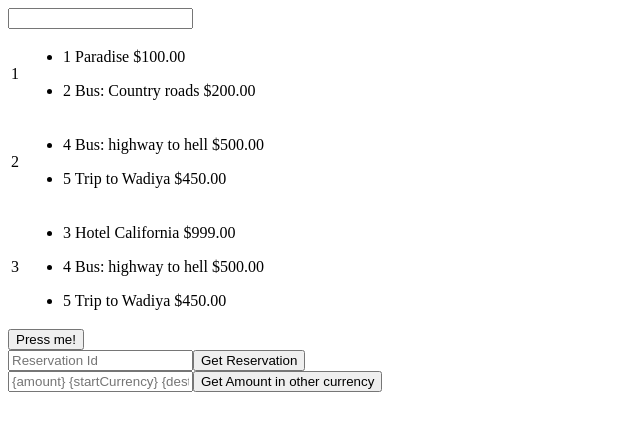
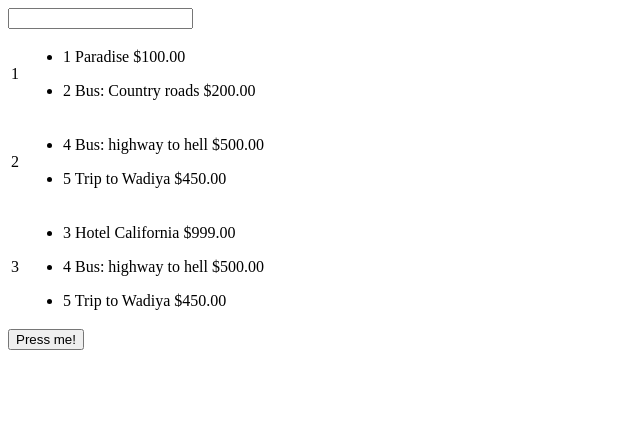
Before and after one commit to josip-paulik/utility-bar, an Angular app: page / in a window 1280 px wide. Shown: the top 430 px of the page, without its empty margins (0-640 px from the left). Built offline with nearby package versions, Linux system fonts and the light colour scheme.

Commit message:
Create retrieve exchange rate command

```diff
--- a/src/app/app.component.html
+++ b/src/app/app.component.html
@@ -13,11 +13,5 @@
 
 <button class="btn-primary" (click)="addNewReservation()">Press me!</button>
 <br />
-<input #reservationIdSearchInput (keyup.enter)="getReservation(reservationIdSearchInput.value)" placeholder="Reservation Id" />
-<button class="btn-primary" (click)="getReservation(reservationIdSearchInput.value)">Get Reservation</button>
-<br />
-<input #checkAmountInput (keyup.enter)="getAmountInDestinationCurrency(checkAmountInput.value)" placeholder="{amount} {startCurrency} {destinationCurrency}">
-<button class="btn-primary" (click)="getAmountInDestinationCurrency(checkAmountInput.value)">Get Amount in other currency</button>
-
 
 <router-outlet></router-outlet>
--- a/src/app/app.component.ts
+++ b/src/app/app.component.ts
@@ -32,15 +32,4 @@
 
     alert(`${reservation.id}  ${reservation.unitsReserved.length}`);
   }
-
-  async getAmountInDestinationCurrency(checkAmountInput: string): Promise<void> {
-    var checkAmountParams = checkAmountInput.split(' ');
-    var amountInStartCurrency = parseFloat(checkAmountParams[0]);
-    var startCurrency = checkAmountParams[1].toUpperCase();
-    var destinationCurrency = checkAmountParams[2].toUpperCase();
-
-    var amountInDestinationCurrency = await this.currencyService.getAmountInDestinationCurrency(amountInStartCurrency, startCurrency, destinationCurrency);
-
-    alert(`${amountInStartCurrency} ${startCurrency} = ${amountInDestinationCurrency} ${destinationCurrency}`);
-  }
 }
--- a/src/app/currency.service.ts
+++ b/src/app/currency.service.ts
@@ -13,7 +13,7 @@
     var exchangeRate = await this.getLatestExchangeRate(startCurrency, destinationCurrency);
 
     var amountInDestinationCurrency = amountInStartCurrency * exchangeRate;
-
+    console.log(amountInDestinationCurrency);
     return amountInDestinationCurrency;
   }
 
--- /dev/null
+++ b/src/app/functions/getPriceInDestinationCurrencyCommand.ts
@@ -0,0 +1,33 @@
+import { CurrencyService } from '../currency.service';
+import { QueryFunction } from '../query-function';
+import { ReservationManagmentService } from '../reservation-managment.service';
+
+export class GetPriceInDestinationCurrencyCommand implements QueryFunction {
+
+  id: number = 3;
+  nounId: number = 4;
+  verbId: number = 1;
+  desc: string = "Get price in other currency";
+  paramsDesc: string = '{Number} Amount in start currency {string} Start currency {string} Destination currency';
+
+  amountInStartCurrency: number;
+  startCurrency: string;
+  destinationCurrency: string;
+
+  constructor(private currencyService: CurrencyService) { }
+
+  async doCommand() {
+    var amountInDestinationCurrency = await this.currencyService
+      .getAmountInDestinationCurrency(this.amountInStartCurrency, this.startCurrency, this.destinationCurrency);
+
+    alert(`${this.amountInStartCurrency} ${this.startCurrency} = ${amountInDestinationCurrency} ${this.destinationCurrency}`);
+  }
+
+  setParams(param: any[]) {
+      console.log(param);
+      this.amountInStartCurrency = param[0] as number;
+      this.startCurrency = (param[1] as string).toUpperCase();
+      this.destinationCurrency = (param[2] as string).toUpperCase();
+  }
+
+}
--- a/src/app/query-function.service.ts
+++ b/src/app/query-function.service.ts
@@ -4,6 +4,8 @@
 import { VerbService } from './verb.service';
 import { QueryFunction } from './query-function';
 import { OpenReservationCommand } from './functions/openReservationCommand';
+import { GetPriceInDestinationCurrencyCommand } from './functions/getPriceInDestinationCurrencyCommand';
+import { CurrencyService } from './currency.service';
 
 @Injectable({
   providedIn: 'root'
@@ -12,9 +14,14 @@
 
   queryFunctions = [] as QueryFunction[];
 
-  constructor(private nounService: NounService, private verbService: VerbService, private reservationManagementService: ReservationManagmentService) {
+  constructor(
+    private nounService: NounService,
+    private verbService: VerbService,
+    private reservationManagementService: ReservationManagmentService,
+    private currencyService: CurrencyService) {
 
     this.queryFunctions.push(new OpenReservationCommand(reservationManagementService));
+    this.queryFunctions.push(new GetPriceInDestinationCurrencyCommand(currencyService));
   }
 
   queryForFunction(query: string) {
```
